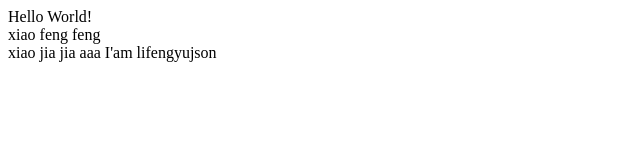
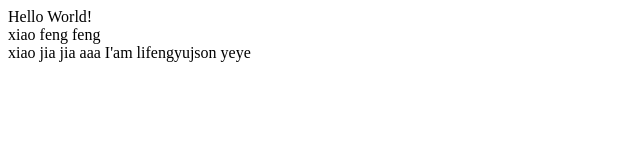
Before and after one commit to lifengyujson/study, a plain HTML site: page index.html in a window 1280 px wide. Shown: the full height of the page, 0-640 px from the left. Drawn offline with Linux system fonts and the light colour scheme.

Commit message:
Update index.html

```diff
--- a/index.html
+++ b/index.html
@@ -11,5 +11,6 @@
 
 	aaa
 	I'am lifengyujson
+	yeye
 </body>
 </html>
```
